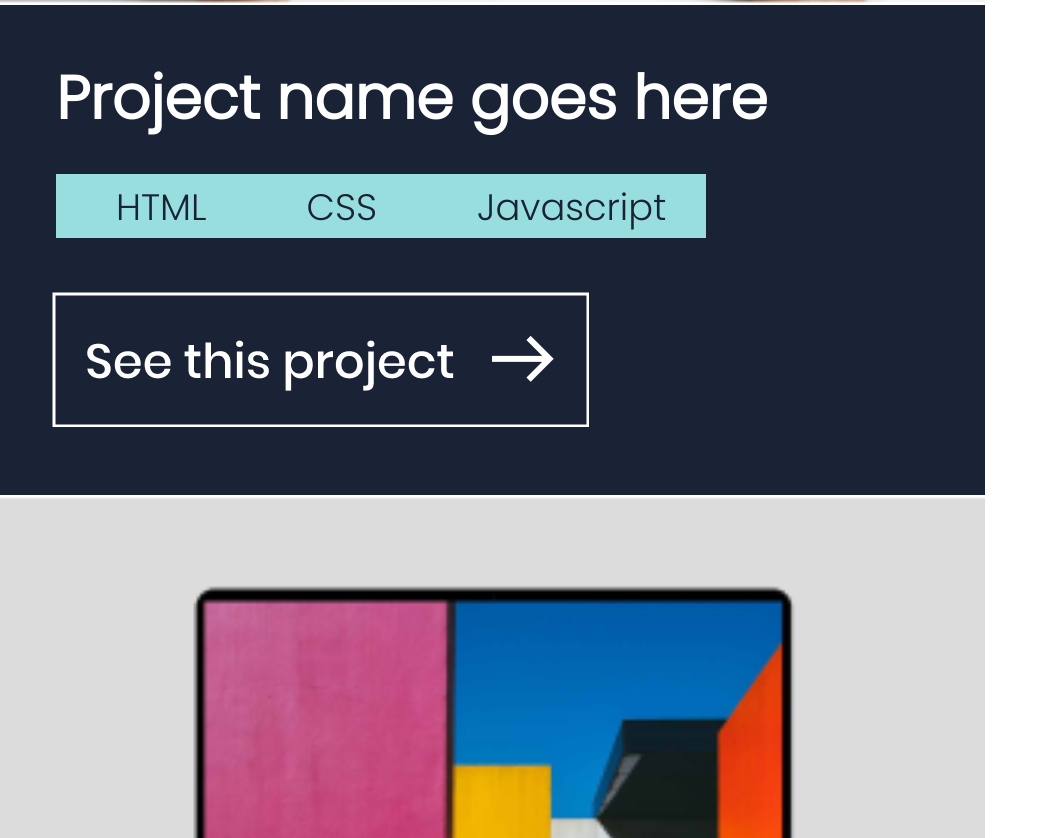
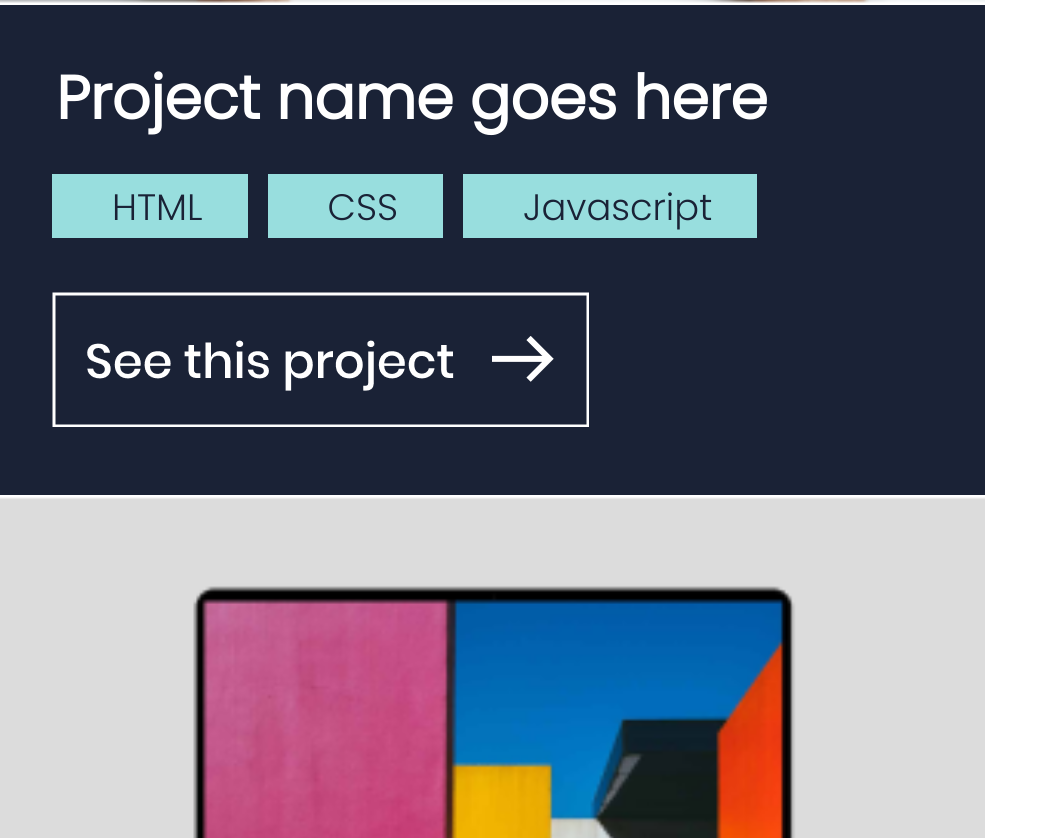
Before and after one commit to s2jack/create-portfolio-website, a plain HTML site: page index.html in a window 1280 px wide. Shown: the part 2842-3680 px from the top of the page, without its empty margins (0-1048 px from the left). Drawn offline with Linux system fonts and the light colour scheme.

Commit message:
Update styles.css
Fix margins between technical tags in the project info sections.

```diff
--- a/styles.css
+++ b/styles.css
@@ -140,7 +140,7 @@ ul.techtags {
   justify-content: space-between;
   list-style-type: none;
   width: 65%;
-  margin: -3.5em 0 1em 3.5em;
+  margin: -3.5em 0 1em 2em;
   padding: 0;
   height: 4em;
 }
@@ -152,7 +152,8 @@ li.techtag {
   display: block;
   color: #1a2236;
   text-align: center;
-  padding: 5px 40px 0 68px;
+  padding: 5px 45px 0 68px;
+  margin: 0 0 0 20px;
   text-decoration: none;
   background-color: #98dede;
 }
```
